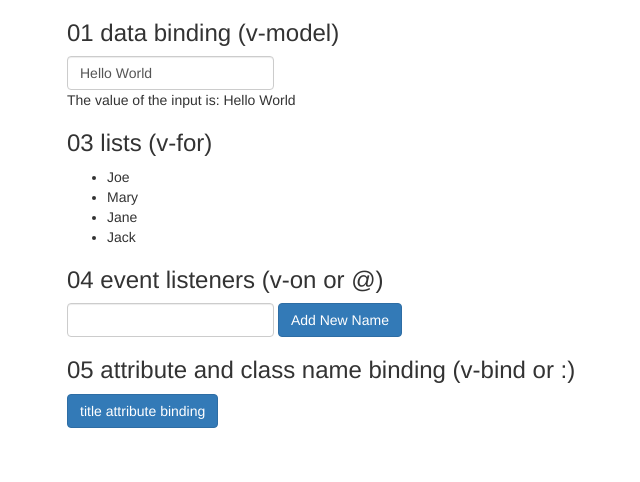
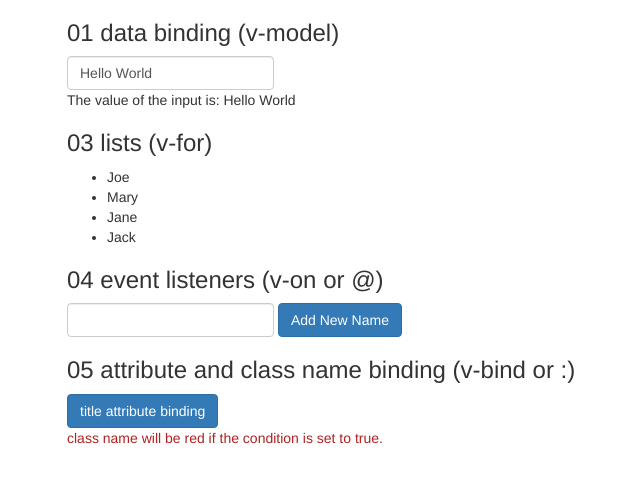
Before and after one commit to sumi12345/desk, a plain HTML site: page index.html in a window 1280 px wide. Shown: the whole page, without its empty margins (3-643 px from the left). Drawn offline with Linux system fonts and the light colour scheme.

Commit message:
05 class name binding

```diff
--- a/index.html
+++ b/index.html
@@ -30,6 +30,7 @@
             <h3>05 attribute and class name binding (v-bind or :)</h3>
             <div class="form-inlin">
                 <button v-bind:title="title" class="btn btn-primary">title attribute binding</button>
+                <p :class="{'red': true}">class name will be red if the condition is set to true.</p>
             </div>
         </div>
     </div>
@@ -52,4 +53,7 @@
         }
     })
 </script>
+<style>
+    .red { color: firebrick; }
+</style>
 </html>
```
